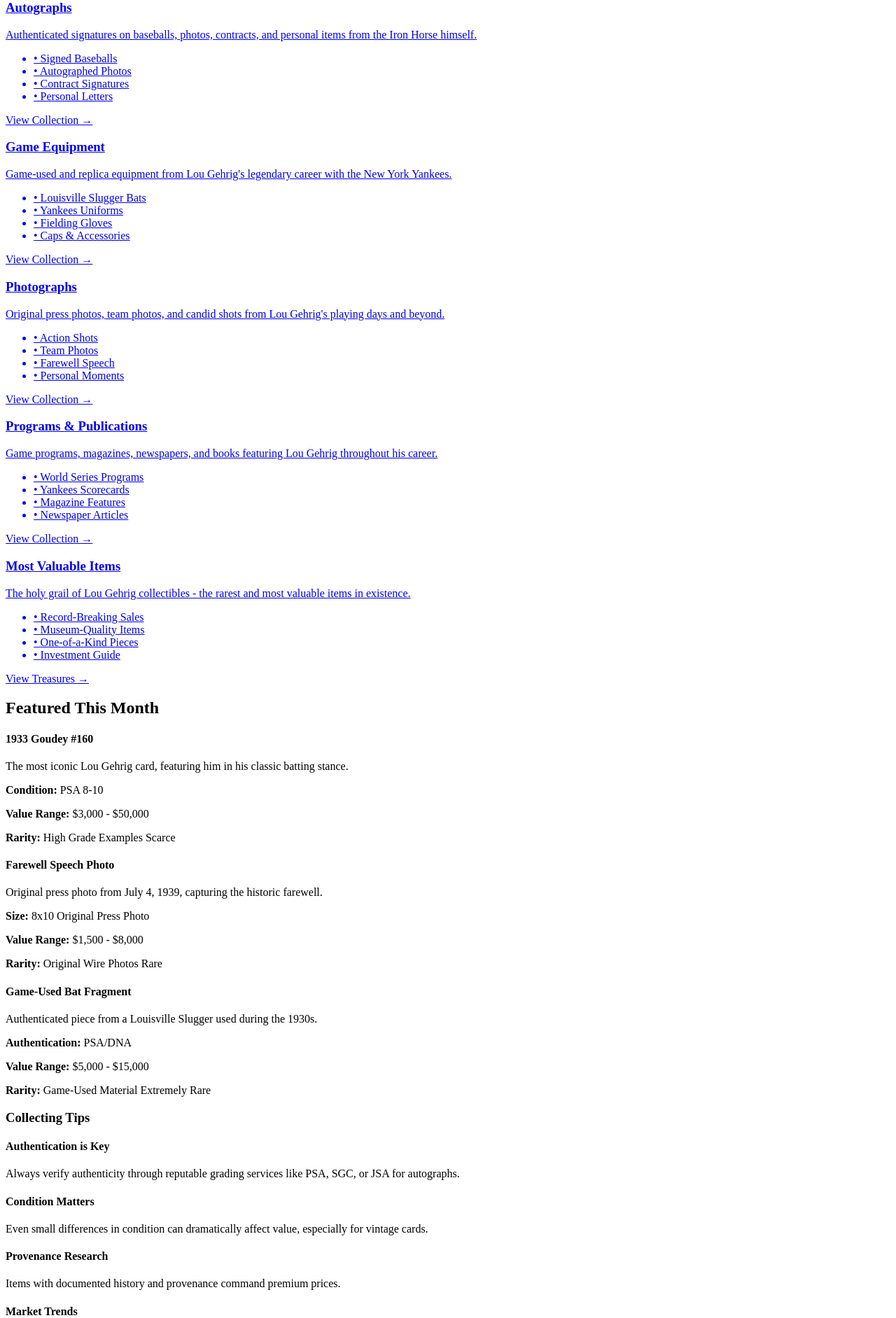
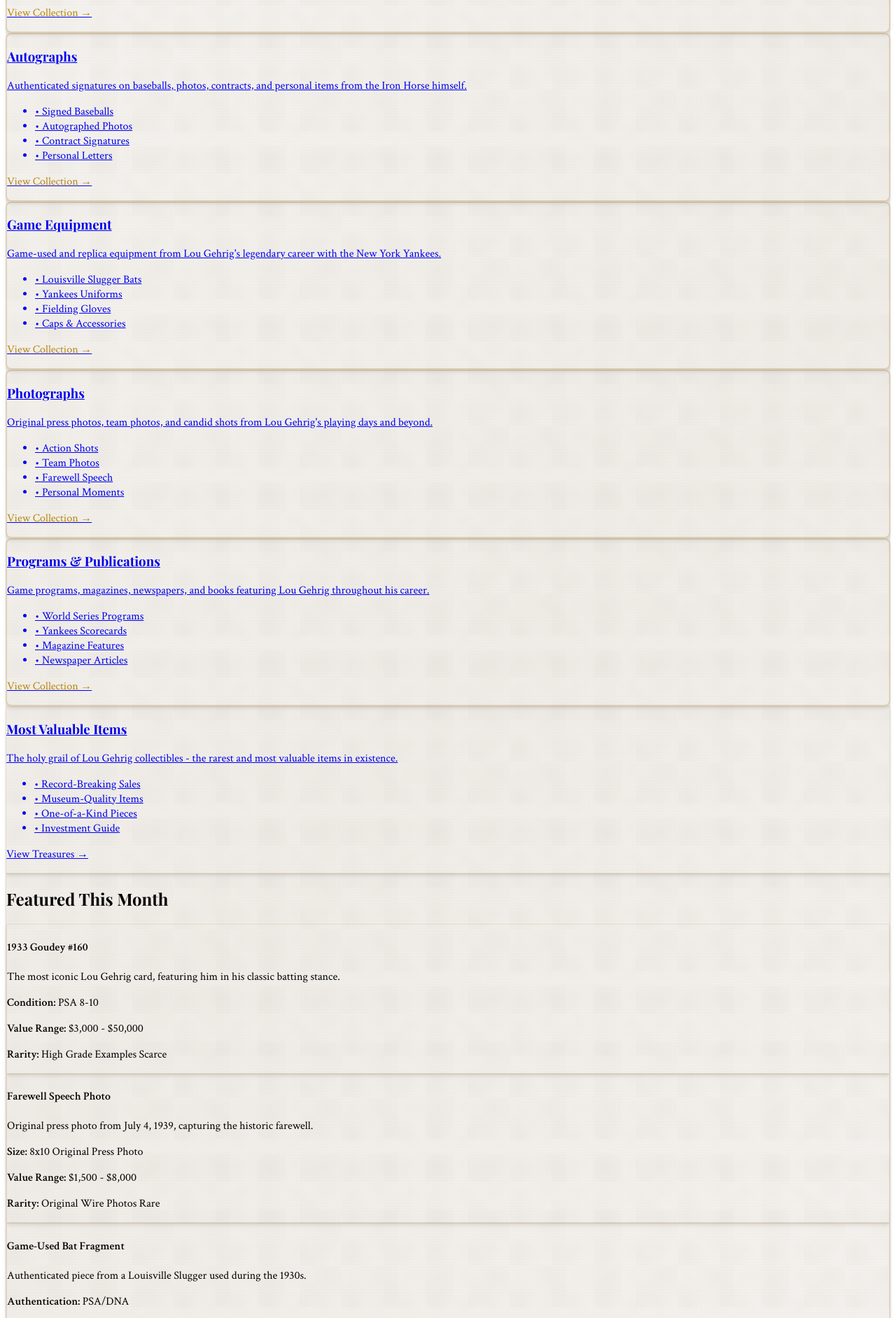
Before and after one commit to wdhunter645/ironhorse, a Next.js app: page /collectibles in a window 1280 px wide. Shown: the part 360-2243 px from the top of the page at 70% size. Built offline with nearby package versions, Linux system fonts and the light colour scheme.

Commit message:
Implement vintage background and card styling for collectibles pages
Co-authored-by: wdhunter645 <203789911+wdhunter645@users.noreply.github.com>

```diff
--- a/app/collectibles/page.tsx
+++ b/app/collectibles/page.tsx
@@ -3,126 +3,126 @@ import Link from 'next/link';
 export default function Collectibles() {
   return (
     <div className='space-y-8'>
-      <header className='text-center py-8 bg-gradient-to-r from-blue-900 to-blue-700 text-white rounded-lg'>
-        <h1 className='text-4xl font-bold mb-4'>Lou Gehrig Collectibles</h1>
-        <p className='text-lg'>Discover rare memorabilia from baseball&apos;s Iron Horse</p>
+      <header className='text-center py-8 bg-gradient-to-r from-vintage-brown to-amber-900 text-vintage-cream rounded-lg shadow-lg border-vintage-gold'>
+        <h1 className='text-4xl font-bold mb-4 vintage-heading'>Lou Gehrig Collectibles</h1>
+        <p className='text-lg vintage-text text-vintage-cream'>Discover rare memorabilia from baseball&apos;s Iron Horse</p>
       </header>
 
       {/* Categories Grid */}
       <section className='grid md:grid-cols-2 lg:grid-cols-3 gap-6'>
         <Link href='/collectibles/baseball-cards' className='group'>
-          <div className='border-2 border-gray-200 rounded-lg p-6 hover:border-blue-500 hover:shadow-lg transition-all bg-white'>
-            <h3 className='text-2xl font-bold text-blue-800 mb-3 group-hover:text-blue-600'>Baseball Cards</h3>
-            <p className='text-gray-600 mb-4'>Vintage trading cards from the golden age of baseball, featuring Lou Gehrig&apos;s most iconic poses and moments.</p>
-            <ul className='text-sm text-gray-500 space-y-1'>
+          <div className='vintage-card vintage-border p-6 hover:shadow-xl transition-all'>
+            <h3 className='text-2xl font-bold vintage-heading mb-3 group-hover:text-vintage-gold'>Baseball Cards</h3>
+            <p className='vintage-text mb-4'>Vintage trading cards from the golden age of baseball, featuring Lou Gehrig&apos;s most iconic poses and moments.</p>
+            <ul className='text-sm text-gray-600 space-y-1 vintage-text'>
               <li>• 1933 Goudey Series</li>
               <li>• 1934-36 Diamond Stars</li>
               <li>• Play Ball Series</li>
               <li>• Regional Issues</li>
             </ul>
-            <p className='text-blue-600 font-semibold mt-4 group-hover:underline'>View Collection →</p>
+            <p className='text-vintage-gold font-semibold mt-4 group-hover:underline vintage-subheading'>View Collection →</p>
           </div>
         </Link>
 
         <Link href='/collectibles/autographs' className='group'>
-          <div className='border-2 border-gray-200 rounded-lg p-6 hover:border-blue-500 hover:shadow-lg transition-all bg-white'>
-            <h3 className='text-2xl font-bold text-blue-800 mb-3 group-hover:text-blue-600'>Autographs</h3>
-            <p className='text-gray-600 mb-4'>Authenticated signatures on baseballs, photos, contracts, and personal items from the Iron Horse himself.</p>
-            <ul className='text-sm text-gray-500 space-y-1'>
+          <div className='vintage-card vintage-border p-6 hover:shadow-xl transition-all'>
+            <h3 className='text-2xl font-bold vintage-heading mb-3 group-hover:text-vintage-gold'>Autographs</h3>
+            <p className='vintage-text mb-4'>Authenticated signatures on baseballs, photos, contracts, and personal items from the Iron Horse himself.</p>
+            <ul className='text-sm text-gray-600 space-y-1 vintage-text'>
               <li>• Signed Baseballs</li>
               <li>• Autographed Photos</li>
               <li>• Contract Signatures</li>
               <li>• Personal Letters</li>
             </ul>
-            <p className='text-blue-600 font-semibold mt-4 group-hover:underline'>View Collection →</p>
+            <p className='text-vintage-gold font-semibold mt-4 group-hover:underline vintage-subheading'>View Collection →</p>
           </div>
         </Link>
 
         <Link href='/collectibles/equipment' className='group'>
-          <div className='border-2 border-gray-200 rounded-lg p-6 hover:border-blue-500 hover:shadow-lg transition-all bg-white'>
-            <h3 className='text-2xl font-bold text-blue-800 mb-3 group-hover:text-blue-600'>Game Equipment</h3>
-            <p className='text-gray-600 mb-4'>Game-used and replica equipment from Lou Gehrig&apos;s legendary career with the New York Yankees.</p>
-            <ul className='text-sm text-gray-500 space-y-1'>
+          <div className='vintage-card vintage-border p-6 hover:shadow-xl transition-all'>
+            <h3 className='text-2xl font-bold vintage-heading mb-3 group-hover:text-vintage-gold'>Game Equipment</h3>
+            <p className='vintage-text mb-4'>Game-used and replica equipment from Lou Gehrig&apos;s legendary career with the New York Yankees.</p>
+            <ul className='text-sm text-gray-600 space-y-1 vintage-text'>
               <li>• Louisville Slugger Bats</li>
               <li>• Yankees Uniforms</li>
               <li>• Fielding Gloves</li>
               <li>• Caps & Accessories</li>
             </ul>
-            <p className='text-blue-600 font-semibold mt-4 group-hover:underline'>View Collection →</p>
+            <p className='text-vintage-gold font-semibold mt-4 group-hover:underline vintage-subheading'>View Collection →</p>
           </div>
         </Link>
 
         <Link href='/collectibles/photos' className='group'>
-          <div className='border-2 border-gray-200 rounded-lg p-6 hover:border-blue-500 hover:shadow-lg transition-all bg-white'>
-            <h3 className='text-2xl font-bold text-blue-800 mb-3 group-hover:text-blue-600'>Photographs</h3>
-            <p className='text-gray-600 mb-4'>Original press photos, team photos, and candid shots from Lou Gehrig&apos;s playing days and beyond.</p>
-            <ul className='text-sm text-gray-500 space-y-1'>
+          <div className='vintage-card vintage-border p-6 hover:shadow-xl transition-all'>
+            <h3 className='text-2xl font-bold vintage-heading mb-3 group-hover:text-vintage-gold'>Photographs</h3>
+            <p className='vintage-text mb-4'>Original press photos, team photos, and candid shots from Lou Gehrig&apos;s playing days and beyond.</p>
+            <ul className='text-sm text-gray-600 space-y-1 vintage-text'>
               <li>• Action Shots</li>
               <li>• Team Photos</li>
               <li>• Farewell Speech</li>
               <li>• Personal Moments</li>
             </ul>
-            <p className='text-blue-600 font-semibold mt-4 group-hover:underline'>View Collection →</p>
+            <p className='text-vintage-gold font-semibold mt-4 group-hover:underline vintage-subheading'>View Collection →</p>
           </div>
         </Link>
 
         <Link href='/collectibles/programs' className='group'>
-          <div className='border-2 border-gray-200 rounded-lg p-6 hover:border-blue-500 hover:shadow-lg transition-all bg-white'>
-            <h3 className='text-2xl font-bold text-blue-800 mb-3 group-hover:text-blue-600'>Programs & Publications</h3>
-            <p className='text-gray-600 mb-4'>Game programs, magazines, newspapers, and books featuring Lou Gehrig throughout his career.</p>
-            <ul className='text-sm text-gray-500 space-y-1'>
+          <div className='vintage-card vintage-border p-6 hover:shadow-xl transition-all'>
+            <h3 className='text-2xl font-bold vintage-heading mb-3 group-hover:text-vintage-gold'>Programs & Publications</h3>
+            <p className='vintage-text mb-4'>Game programs, magazines, newspapers, and books featuring Lou Gehrig throughout his career.</p>
+            <ul className='text-sm text-gray-600 space-y-1 vintage-text'>
               <li>• World Series Programs</li>
               <li>• Yankees Scorecards</li>
               <li>• Magazine Features</li>
               <li>• Newspaper Articles</li>
             </ul>
-            <p className='text-blue-600 font-semibold mt-4 group-hover:underline'>View Collection →</p>
+            <p className='text-vintage-gold font-semibold mt-4 group-hover:underline vintage-subheading'>View Collection →</p>
           </div>
         </Link>
 
         <Link href='/collectibles/most-valuable' className='group'>
-          <div className='border-2 border-red-200 rounded-lg p-6 hover:border-red-500 hover:shadow-lg transition-all bg-red-50'>
-            <h3 className='text-2xl font-bold text-red-800 mb-3 group-hover:text-red-600'>Most Valuable Items</h3>
-            <p className='text-gray-600 mb-4'>The holy grail of Lou Gehrig collectibles - the rarest and most valuable items in existence.</p>
-            <ul className='text-sm text-gray-500 space-y-1'>
+          <div className='vintage-card p-6 hover:shadow-xl transition-all bg-amber-50 border-2 border-amber-300'>
+            <h3 className='text-2xl font-bold text-amber-900 mb-3 group-hover:text-amber-700 vintage-heading'>Most Valuable Items</h3>
+            <p className='vintage-text mb-4'>The holy grail of Lou Gehrig collectibles - the rarest and most valuable items in existence.</p>
+            <ul className='text-sm text-gray-600 space-y-1 vintage-text'>
               <li>• Record-Breaking Sales</li>
               <li>• Museum-Quality Items</li>
               <li>• One-of-a-Kind Pieces</li>
               <li>• Investment Guide</li>
             </ul>
-            <p className='text-red-600 font-semibold mt-4 group-hover:underline'>View Treasures →</p>
+            <p className='text-amber-700 font-semibold mt-4 group-hover:underline vintage-subheading'>View Treasures →</p>
           </div>
         </Link>
       </section>
 
       {/* Featured Items */}
-      <section className='bg-gray-50 p-8 rounded-lg'>
-        <h2 className='text-3xl font-bold text-center mb-8'>Featured This Month</h2>
+      <section className='vintage-card p-8 rounded-lg'>
+        <h2 className='text-3xl font-bold text-center mb-8 vintage-heading'>Featured This Month</h2>
         <div className='grid md:grid-cols-3 gap-6'>
-          <div className='bg-white p-6 rounded-lg shadow'>
-            <h4 className='text-xl font-bold text-blue-800 mb-2'>1933 Goudey #160</h4>
-            <p className='text-gray-600 mb-3'>The most iconic Lou Gehrig card, featuring him in his classic batting stance.</p>
-            <div className='text-sm text-gray-500 space-y-1'>
+          <div className='vintage-card vintage-border-thin p-6'>
+            <h4 className='text-xl font-bold vintage-subheading mb-2'>1933 Goudey #160</h4>
+            <p className='vintage-text mb-3'>The most iconic Lou Gehrig card, featuring him in his classic batting stance.</p>
+            <div className='text-sm text-gray-600 space-y-1 vintage-text'>
               <p><strong>Condition:</strong> PSA 8-10</p>
               <p><strong>Value Range:</strong> $3,000 - $50,000</p>
               <p><strong>Rarity:</strong> High Grade Examples Scarce</p>
             </div>
           </div>
 
-          <div className='bg-white p-6 rounded-lg shadow'>
-            <h4 className='text-xl font-bold text-blue-800 mb-2'>Farewell Speech Photo</h4>
-            <p className='text-gray-600 mb-3'>Original press photo from July 4, 1939, capturing the historic farewell.</p>
-            <div className='text-sm text-gray-500 space-y-1'>
+          <div className='vintage-card vintage-border-thin p-6'>
+            <h4 className='text-xl font-bold vintage-subheading mb-2'>Farewell Speech Photo</h4>
+            <p className='vintage-text mb-3'>Original press photo from July 4, 1939, capturing the historic farewell.</p>
+            <div className='text-sm text-gray-600 space-y-1 vintage-text'>
               <p><strong>Size:</strong> 8x10 Original Press Photo</p>
               <p><strong>Value Range:</strong> $1,500 - $8,000</p>
               <p><strong>Rarity:</strong> Original Wire Photos Rare</p>
             </div>
           </div>
 
-          <div className='bg-white p-6 rounded-lg shadow'>
-            <h4 className='text-xl font-bold text-blue-800 mb-2'>Game-Used Bat Fragment</h4>
-            <p className='text-gray-600 mb-3'>Authenticated piece from a Louisville Slugger used during the 1930s.</p>
-            <div className='text-sm text-gray-500 space-y-1'>
+          <div className='vintage-card vintage-border-thin p-6'>
+            <h4 className='text-xl font-bold vintage-subheading mb-2'>Game-Used Bat Fragment</h4>
+            <p className='vintage-text mb-3'>Authenticated piece from a Louisville Slugger used during the 1930s.</p>
+            <div className='text-sm text-gray-600 space-y-1 vintage-text'>
               <p><strong>Authentication:</strong> PSA/DNA</p>
               <p><strong>Value Range:</strong> $5,000 - $15,000</p>
               <p><strong>Rarity:</strong> Game-Used Material Extremely Rare</p>
@@ -132,24 +132,24 @@ export default function Collectibles() {
       </section>
 
       {/* Collecting Tips */}
-      <section className='border-l-4 border-blue-500 pl-6 bg-blue-50 p-6 rounded-r-lg'>
-        <h3 className='text-2xl font-bold text-blue-800 mb-4'>Collecting Tips</h3>
+      <section className='border-l-4 border-vintage-gold pl-6 vintage-card p-6 rounded-r-lg'>
+        <h3 className='text-2xl font-bold vintage-heading mb-4'>Collecting Tips</h3>
         <div className='grid md:grid-cols-2 gap-6'>
           <div>
-            <h4 className='font-semibold mb-2'>Authentication is Key</h4>
-            <p className='text-gray-600 text-sm'>Always verify authenticity through reputable grading services like PSA, SGC, or JSA for autographs.</p>
+            <h4 className='font-semibold mb-2 vintage-subheading'>Authentication is Key</h4>
+            <p className='vintage-text text-sm'>Always verify authenticity through reputable grading services like PSA, SGC, or JSA for autographs.</p>
           </div>
           <div>
-            <h4 className='font-semibold mb-2'>Condition Matters</h4>
-            <p className='text-gray-600 text-sm'>Even small differences in condition can dramatically affect value, especially for vintage cards.</p>
+            <h4 className='font-semibold mb-2 vintage-subheading'>Condition Matters</h4>
+            <p className='vintage-text text-sm'>Even small differences in condition can dramatically affect value, especially for vintage cards.</p>
           </div>
           <div>
-            <h4 className='font-semibold mb-2'>Provenance Research</h4>
-            <p className='text-gray-600 text-sm'>Items with documented history and provenance command premium prices.</p>
+            <h4 className='font-semibold mb-2 vintage-subheading'>Provenance Research</h4>
+            <p className='vintage-text text-sm'>Items with documented history and provenance command premium prices.</p>
           </div>
           <div>
-            <h4 className='font-semibold mb-2'>Market Trends</h4>
-            <p className='text-gray-600 text-sm'>Lou Gehrig items have shown consistent appreciation, especially around ALS awareness periods.</p>
+            <h4 className='font-semibold mb-2 vintage-subheading'>Market Trends</h4>
+            <p className='vintage-text text-sm'>Lou Gehrig items have shown consistent appreciation, especially around ALS awareness periods.</p>
           </div>
         </div>
       </section>
--- /dev/null
+++ b/app/components/VintageBackground.tsx
@@ -0,0 +1,13 @@
+'use client';
+import { usePathname } from 'next/navigation';
+
+export default function VintageBackground({ children }: { children: React.ReactNode }) {
+  const pathname = usePathname();
+  const isCollectiblesPage = pathname?.startsWith('/collectibles');
+
+  return (
+    <div className={isCollectiblesPage ? 'vintage-linen-bg vintage-paper-texture min-h-screen' : 'bg-gray-50 min-h-screen'}>
+      {children}
+    </div>
+  );
+}
--- /dev/null
+++ b/app/globals.css
@@ -0,0 +1,108 @@
+@tailwind base;
+@tailwind components;
+@tailwind utilities;
+
+/* Import Google Fonts for vintage serif typography */
+@import url('https://fonts.googleapis.com/css2?family=Playfair+Display:wght@400;600;700&family=Crimson+Text:wght@400;600&display=swap');
+
+/* Vintage background patterns using CSS */
+.vintage-linen-bg {
+  background:
+    radial-gradient(circle at 20% 80%, rgba(139, 128, 107, 0.03) 0%, transparent 50%),
+    radial-gradient(circle at 80% 20%, rgba(160, 147, 124, 0.03) 0%, transparent 50%),
+    radial-gradient(circle at 40% 40%, rgba(180, 165, 140, 0.02) 0%, transparent 50%),
+    linear-gradient(135deg, #f5f3f0 0%, #f0ede8 50%, #f5f3f0 100%);
+  background-size:
+    60px 60px,
+    80px 80px,
+    40px 40px,
+    100% 100%;
+}
+
+/* Vintage paper texture overlay */
+.vintage-paper-texture {
+  position: relative;
+}
+
+.vintage-paper-texture::before {
+  content: '';
+  position: absolute;
+  top: 0;
+  left: 0;
+  right: 0;
+  bottom: 0;
+  background:
+    repeating-linear-gradient(
+      0deg,
+      transparent,
+      transparent 2px,
+      rgba(139, 128, 107, 0.01) 2px,
+      rgba(139, 128, 107, 0.01) 4px
+    ),
+    repeating-linear-gradient(
+      90deg,
+      transparent,
+      transparent 2px,
+      rgba(160, 147, 124, 0.01) 2px,
+      rgba(160, 147, 124, 0.01) 4px
+    );
+  pointer-events: none;
+  z-index: 1;
+}
+
+/* Vintage card styling */
+.vintage-card {
+  @apply bg-white rounded-lg shadow-lg border border-amber-100;
+  box-shadow:
+    0 4px 6px -1px rgba(0, 0, 0, 0.1),
+    0 2px 4px -1px rgba(0, 0, 0, 0.06),
+    inset 0 1px 0 rgba(255, 255, 255, 0.1);
+  border: 1px solid rgba(180, 140, 70, 0.2);
+  position: relative;
+  z-index: 2;
+}
+
+.vintage-card:hover {
+  @apply shadow-xl;
+  box-shadow:
+    0 10px 15px -3px rgba(0, 0, 0, 0.1),
+    0 4px 6px -2px rgba(0, 0, 0, 0.05),
+    inset 0 1px 0 rgba(255, 255, 255, 0.1);
+  transform: translateY(-2px);
+  transition: all 0.3s ease;
+}
+
+/* Vintage typography */
+.vintage-heading {
+  font-family: 'Playfair Display', serif;
+  @apply text-amber-900;
+}
+
+.vintage-subheading {
+  font-family: 'Crimson Text', serif;
+  @apply text-amber-800;
+}
+
+.vintage-text {
+  font-family: 'Crimson Text', serif;
+  @apply text-gray-700;
+}
+
+/* Vintage border accent */
+.vintage-border {
+  border: 2px solid rgba(180, 140, 70, 0.3);
+  border-radius: 0.5rem;
+}
+
+.vintage-border-thin {
+  border: 1px solid rgba(180, 140, 70, 0.2);
+}
+
+/* Vintage color palette utilities */
+.text-vintage-brown { color: #8B6F47; }
+.text-vintage-tan { color: #D2B48C; }
+.text-vintage-gold { color: #B8860B; }
+.text-vintage-amber { color: #D2691E; }
+.bg-vintage-cream { background-color: #F5F5DC; }
+.bg-vintage-linen { background-color: #F0EDE8; }
+.border-vintage-gold { border-color: rgba(184, 134, 11, 0.3); }
--- a/app/layout.tsx
+++ b/app/layout.tsx
@@ -1,4 +1,6 @@
 import Link from 'next/link';
+import './globals.css';
+import VintageBackground from './components/VintageBackground';
 
 export const metadata = {
   title: 'Lou Gehrig Fan Club - The Iron Horse Collection',
@@ -8,8 +10,9 @@ export const metadata = {
 export default function RootLayout({children}:{children:React.ReactNode}){
   return(
     <html lang='en'>
-      <body className='min-h-screen bg-gray-50'>
-        <header className='w-full px-4 py-3 bg-white border-b shadow-sm'>
+      <body className='min-h-screen'>
+        <VintageBackground>
+          <header className='w-full px-4 py-3 bg-white border-b shadow-sm relative z-10'>
             <div className='max-w-6xl mx-auto flex items-center justify-between'>
               <Link href='/' className='font-bold text-xl text-blue-800 hover:text-blue-600'>
                 LGFC
@@ -24,10 +27,10 @@ export default function RootLayout({children}:{children:React.ReactNode}){
               </nav>
             </div>
           </header>
-        <main className='max-w-6xl mx-auto p-4 min-h-screen'>
+          <main className='max-w-6xl mx-auto p-4 min-h-screen relative z-10'>
             {children}
           </main>
-        <footer className='w-full border-t mt-8 p-6 bg-white'>
+          <footer className='w-full border-t mt-8 p-6 bg-white relative z-10'>
             <div className='max-w-6xl mx-auto text-center'>
               <p className='text-xs text-gray-600'>
                 © 2025 Lou Gehrig Fan Club • A zero‑profit initiative supporting ALS research.
@@ -37,6 +40,7 @@ export default function RootLayout({children}:{children:React.ReactNode}){
               </p>
             </div>
           </footer>
+        </VintageBackground>
       </body>
     </html>
   );
```
Lines whose indentation alone changed are shown as unchanged.
